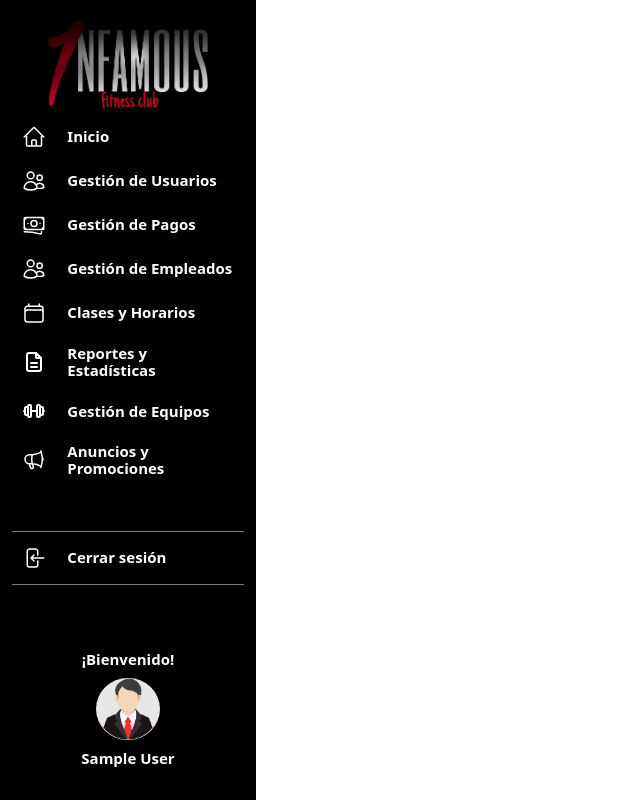
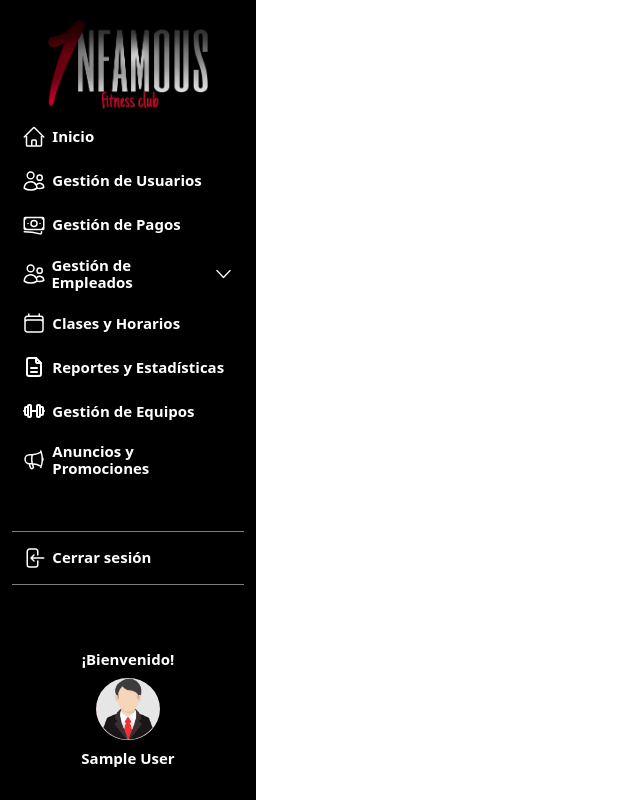
Before and after one commit to scriptoProgram/gimnasio, a PHP site: page /views/main.php in a window 1280 px wide. Shown: the whole page, without its empty margins (0-640 px from the left). Run offline with PHP 8.4, Linux system fonts and the light colour scheme; the visitor is signed in with stand-in values (Sample User, id 1).

Commit message:
navbar1.8.3

```diff
--- a/views/login.php
+++ b/views/login.php
@@ -1,6 +1,7 @@
 <?php
 session_start();
 // require_once '../src/config/url_config.php';
+require_once __DIR__ . '/../src/controllers/authController.php';
 require_once __DIR__ . '/../src/config/url_config.php';
 $error = "";
 
--- a/views/main.php
+++ b/views/main.php
@@ -13,7 +13,7 @@ require_once __DIR__ . '../../src/controllers/siteController.php';
 </head>
 <body>
     <?php SiteController::addNavbar(); ?>
-    <main class="absolute left-44 mt-[1rem] ml-[1rem] mb-[1rem]">
+    <main class="absolute left-44 pt-[1.5rem] pl-[1.5rem] pb-[1.5rem]">
 
     </main>
 </body>
--- a/views/partials/navbar.php
+++ b/views/partials/navbar.php
@@ -1,7 +1,8 @@
 <?php
 require_once __DIR__ . '/../../src/helpers/auth_session.php';
 
-function renderNavbar($role) { ?>
+function renderNavbar($role)
+{ ?>
 
     <link rel="stylesheet" href="../public/css/normalize.css">
     <link rel="stylesheet" href="../public/css/navbar.css">
@@ -10,53 +11,82 @@ function renderNavbar($role) { ?>
         <div class="flex justify-center" id="content-logo">
             <img class="p-[0.5rem] w-[11rem]" src="../public/images/logo-navbar.jpg" alt="infamous gym">
         </div>
-        <nav>
+        <nav data-id="menu">
             <div class="static flex flex-col">
                 <ul class="grid grid-cols-1 gap-1">
-                    <li>
-                        <a class='text-white font-semibold grid auto-cols-[minmax(0,1fr)_minmax(0,4fr)] grid-flow-col gap-1' href='main.php'>
-                            <svg xmlns='http://www.w3.org/2000/svg' fill='none' viewBox='0 0 24 24' stroke-width='1.5' stroke='currentColor' class='size-6'>
+                    <li class="link-parent">
+                        <a class='text-white font-semibold grid auto-cols-[minmax(0,1fr)_minmax(0,8fr)] grid-flow-col gap-2'
+                            href='main.php'>
+                            <svg xmlns='http://www.w3.org/2000/svg' fill='none' viewBox='0 0 24 24' stroke-width='1.5'
+                                stroke='currentColor' class='size-6'>
                                 <path stroke-linecap='round' stroke-linejoin='round'
                                     d='m2.25 12 8.954-8.955c.44-.439 1.152-.439 1.591 0L21.75 12M4.5 9.75v10.125c0 .621.504 1.125 1.125 1.125H9.75v-4.875c0-.621.504-1.125 1.125-1.125h2.25c.621 0 1.125.504 1.125 1.125V21h4.125c.621 0 1.125-.504 1.125-1.125V9.75M8.25 21h8.25' />
                             </svg>
                             Inicio
                         </a>
                     </li>
-                    <li>
-                        <a class='text-white font-semibold grid auto-cols-[minmax(0,1fr)_minmax(0,4fr)] grid-flow-col gap-1' href='main.php'>
-                            <svg xmlns="http://www.w3.org/2000/svg" fill="none" viewBox="0 0 24 24" stroke-width="1.5" stroke="currentColor" class="size-6">
-                                <path stroke-linecap="round" stroke-linejoin="round" d="M15 19.128a9.38 9.38 0 0 0 2.625.372 9.337 9.337 0 0 0 4.121-.952 4.125 4.125 0 0 0-7.533-2.493M15 19.128v-.003c0-1.113-.285-2.16-.786-3.07M15 19.128v.106A12.318 12.318 0 0 1 8.624 21c-2.331 0-4.512-.645-6.374-1.766l-.001-.109a6.375 6.375 0 0 1 11.964-3.07M12 6.375a3.375 3.375 0 1 1-6.75 0 3.375 3.375 0 0 1 6.75 0Zm8.25 2.25a2.625 2.625 0 1 1-5.25 0 2.625 2.625 0 0 1 5.25 0Z" />
+                    <li class="link-parent">
+                        <a class='text-white font-semibold grid auto-cols-[minmax(0,1fr)_minmax(0,8fr)] grid-flow-col gap-2'
+                            href='#'>
+                            <svg xmlns="http://www.w3.org/2000/svg" fill="none" viewBox="0 0 24 24" stroke-width="1.5"
+                                stroke="currentColor" class="size-6">
+                                <path stroke-linecap="round" stroke-linejoin="round"
+                                    d="M15 19.128a9.38 9.38 0 0 0 2.625.372 9.337 9.337 0 0 0 4.121-.952 4.125 4.125 0 0 0-7.533-2.493M15 19.128v-.003c0-1.113-.285-2.16-.786-3.07M15 19.128v.106A12.318 12.318 0 0 1 8.624 21c-2.331 0-4.512-.645-6.374-1.766l-.001-.109a6.375 6.375 0 0 1 11.964-3.07M12 6.375a3.375 3.375 0 1 1-6.75 0 3.375 3.375 0 0 1 6.75 0Zm8.25 2.25a2.625 2.625 0 1 1-5.25 0 2.625 2.625 0 0 1 5.25 0Z" />
                             </svg>
                             Gestión de Usuarios
                         </a>
                     </li>
-                    <li>
-                        <a class='text-white font-semibold grid auto-cols-[minmax(0,1fr)_minmax(0,4fr)] grid-flow-col gap-1' href='main.php'>
-                            <svg xmlns="http://www.w3.org/2000/svg" fill="none" viewBox="0 0 24 24" stroke-width="1.5" stroke="currentColor" class="size-6">
-                                <path stroke-linecap="round" stroke-linejoin="round" d="M2.25 18.75a60.07 60.07 0 0 1 15.797 2.101c.727.198 1.453-.342 1.453-1.096V18.75M3.75 4.5v.75A.75.75 0 0 1 3 6h-.75m0 0v-.375c0-.621.504-1.125 1.125-1.125H20.25M2.25 6v9m18-10.5v.75c0 .414.336.75.75.75h.75m-1.5-1.5h.375c.621 0 1.125.504 1.125 1.125v9.75c0 .621-.504 1.125-1.125 1.125h-.375m1.5-1.5H21a.75.75 0 0 0-.75.75v.75m0 0H3.75m0 0h-.375a1.125 1.125 0 0 1-1.125-1.125V15m1.5 1.5v-.75A.75.75 0 0 0 3 15h-.75M15 10.5a3 3 0 1 1-6 0 3 3 0 0 1 6 0Zm3 0h.008v.008H18V10.5Zm-12 0h.008v.008H6V10.5Z" />
+                    <li class="link-parent">
+                        <a class='text-white font-semibold grid auto-cols-[minmax(0,1fr)_minmax(0,8fr)] grid-flow-col gap-2'
+                            href='#'>
+                            <svg xmlns="http://www.w3.org/2000/svg" fill="none" viewBox="0 0 24 24" stroke-width="1.5"
+                                stroke="currentColor" class="size-6">
+                                <path stroke-linecap="round" stroke-linejoin="round"
+                                    d="M2.25 18.75a60.07 60.07 0 0 1 15.797 2.101c.727.198 1.453-.342 1.453-1.096V18.75M3.75 4.5v.75A.75.75 0 0 1 3 6h-.75m0 0v-.375c0-.621.504-1.125 1.125-1.125H20.25M2.25 6v9m18-10.5v.75c0 .414.336.75.75.75h.75m-1.5-1.5h.375c.621 0 1.125.504 1.125 1.125v9.75c0 .621-.504 1.125-1.125 1.125h-.375m1.5-1.5H21a.75.75 0 0 0-.75.75v.75m0 0H3.75m0 0h-.375a1.125 1.125 0 0 1-1.125-1.125V15m1.5 1.5v-.75A.75.75 0 0 0 3 15h-.75M15 10.5a3 3 0 1 1-6 0 3 3 0 0 1 6 0Zm3 0h.008v.008H18V10.5Zm-12 0h.008v.008H6V10.5Z" />
                             </svg>
                             Gestión de Pagos
                         </a>
                     </li>
-                    <li>
-                        <a class='text-white font-semibold grid auto-cols-[minmax(0,1fr)_minmax(0,4fr)] grid-flow-col gap-1' href='main.php'>
-                            <svg xmlns="http://www.w3.org/2000/svg" fill="none" viewBox="0 0 24 24" stroke-width="1.5" stroke="currentColor" class="size-6">
-                                <path stroke-linecap="round" stroke-linejoin="round" d="M15 19.128a9.38 9.38 0 0 0 2.625.372 9.337 9.337 0 0 0 4.121-.952 4.125 4.125 0 0 0-7.533-2.493M15 19.128v-.003c0-1.113-.285-2.16-.786-3.07M15 19.128v.106A12.318 12.318 0 0 1 8.624 21c-2.331 0-4.512-.645-6.374-1.766l-.001-.109a6.375 6.375 0 0 1 11.964-3.07M12 6.375a3.375 3.375 0 1 1-6.75 0 3.375 3.375 0 0 1 6.75 0Zm8.25 2.25a2.625 2.625 0 1 1-5.25 0 2.625 2.625 0 0 1 5.25 0Z" />
+                    <li class="link-parent grid grid-rows-[max-content_0fr] overflow-hidden transition-[grid-tamplates-rows] cursor-pointer data-[toggle]:grid-rows-[max-content_1fr]">
+                    <!-- <li class="link-parent"> -->
+                        <a class='text-white font-semibold grid auto-cols-[minmax(0,1fr)_minmax(0,7fr)_minmax(0,1fr)] grid-flow-col gap-2' href='#' data-dropdown>
+                            <svg xmlns="http://www.w3.org/2000/svg" fill="none" viewBox="0 0 24 24" stroke-width="1.5"
+                                stroke="currentColor" class="size-6">
+                                <path stroke-linecap="round" stroke-linejoin="round"
+                                    d="M15 19.128a9.38 9.38 0 0 0 2.625.372 9.337 9.337 0 0 0 4.121-.952 4.125 4.125 0 0 0-7.533-2.493M15 19.128v-.003c0-1.113-.285-2.16-.786-3.07M15 19.128v.106A12.318 12.318 0 0 1 8.624 21c-2.331 0-4.512-.645-6.374-1.766l-.001-.109a6.375 6.375 0 0 1 11.964-3.07M12 6.375a3.375 3.375 0 1 1-6.75 0 3.375 3.375 0 0 1 6.75 0Zm8.25 2.25a2.625 2.625 0 1 1-5.25 0 2.625 2.625 0 0 1 5.25 0Z" />
                             </svg>
                             Gestión de Empleados
+                            <img src="./../public/icons/arrow.svg" class="arrow-buttom ml-auto transition-transform font-semibold" data-row>
                         </a>
+                        <ul class="link-child overflow-hidden ml-8 text-white border-l border-gray-400">
+                        <!-- <ul class="link-child"> -->
+                            <li class="p-4 pl-1">
+                                <a href="#">Buscar Empleado</a>
+                            </li>
+                            <li class="p-4 pl-1">
+                                <a href="#">Registrar Empleado</a>
+                            </li>
+                            <li class="p-4 pl-1">
+                                <a href="#">Buscar Empleados</a>
+                            </li>
+                        </ul>
                     </li>
-                    <li>
-                        <a class='text-white font-semibold grid auto-cols-[minmax(0,1fr)_minmax(0,4fr)] grid-flow-col gap-1' href='main.php'>
-                            <svg xmlns="http://www.w3.org/2000/svg" fill="none" viewBox="0 0 24 24" stroke-width="1.5" stroke="currentColor" class="size-6">
-                                <path stroke-linecap="round" stroke-linejoin="round" d="M6.75 3v2.25M17.25 3v2.25M3 18.75V7.5a2.25 2.25 0 0 1 2.25-2.25h13.5A2.25 2.25 0 0 1 21 7.5v11.25m-18 0A2.25 2.25 0 0 0 5.25 21h13.5A2.25 2.25 0 0 0 21 18.75m-18 0v-7.5A2.25 2.25 0 0 1 5.25 9h13.5A2.25 2.25 0 0 1 21 11.25v7.5" />
+                    <li class="link-parent">
+                        <a class='text-white font-semibold grid auto-cols-[minmax(0,1fr)_minmax(0,8fr)] grid-flow-col gap-2'
+                            href='#'>
+                            <svg xmlns="http://www.w3.org/2000/svg" fill="none" viewBox="0 0 24 24" stroke-width="1.5"
+                                stroke="currentColor" class="size-6">
+                                <path stroke-linecap="round" stroke-linejoin="round"
+                                    d="M6.75 3v2.25M17.25 3v2.25M3 18.75V7.5a2.25 2.25 0 0 1 2.25-2.25h13.5A2.25 2.25 0 0 1 21 7.5v11.25m-18 0A2.25 2.25 0 0 0 5.25 21h13.5A2.25 2.25 0 0 0 21 18.75m-18 0v-7.5A2.25 2.25 0 0 1 5.25 9h13.5A2.25 2.25 0 0 1 21 11.25v7.5" />
                             </svg>
                             Clases y Horarios
                         </a>
                     </li>
-                    <li>
-                        <a class='text-white font-semibold grid auto-cols-[minmax(0,1fr)_minmax(0,4fr)] grid-flow-col gap-1' href='main.php'>
-                            <svg xmlns="http://www.w3.org/2000/svg" viewBox="0 0 24 24" fill="none" stroke="currentColor" stroke-linecap="round" stroke-linejoin="round" width="24" height="24" stroke-width="2">
+                    <li class="link-parent">
+                        <a class='text-white font-semibold grid auto-cols-[minmax(0,1fr)_minmax(0,8fr)] grid-flow-col gap-2'
+                            href='#'>
+                            <svg xmlns="http://www.w3.org/2000/svg" viewBox="0 0 24 24" fill="none" stroke="currentColor"
+                                stroke-linecap="round" stroke-linejoin="round" width="24" height="24" stroke-width="2">
                                 <path d="M14 3v4a1 1 0 0 0 1 1h4"></path>
                                 <path d="M17 21h-10a2 2 0 0 1 -2 -2v-14a2 2 0 0 1 2 -2h7l5 5v11a2 2 0 0 1 -2 2z"></path>
                                 <path d="M9 17h6"></path>
@@ -64,23 +94,29 @@ function renderNavbar($role) { ?>
                             </svg>Reportes y Estadísticas
                         </a>
                     </li>
-                    <li>
-                        <a class='text-white font-semibold grid auto-cols-[minmax(0,1fr)_minmax(0,4fr)] grid-flow-col gap-1' href='main.php'>
-                            <svg xmlns="http://www.w3.org/2000/svg" viewBox="0 0 24 24" fill="none" stroke="currentColor" stroke-linecap="round" stroke-linejoin="round" width="24" height="24" stroke-width="2">
+                    <li class="link-parent">
+                        <a class='text-white font-semibold grid auto-cols-[minmax(0,1fr)_minmax(0,8fr)] grid-flow-col gap-2'
+                            href='#'>
+                            <svg xmlns="http://www.w3.org/2000/svg" viewBox="0 0 24 24" fill="none" stroke="currentColor"
+                                stroke-linecap="round" stroke-linejoin="round" width="24" height="24" stroke-width="2">
                                 <path d="M2 12h1"></path>
                                 <path d="M6 8h-2a1 1 0 0 0 -1 1v6a1 1 0 0 0 1 1h2"></path>
-                                <path d="M6 7v10a1 1 0 0 0 1 1h1a1 1 0 0 0 1 -1v-10a1 1 0 0 0 -1 -1h-1a1 1 0 0 0 -1 1z"></path>
+                                <path d="M6 7v10a1 1 0 0 0 1 1h1a1 1 0 0 0 1 -1v-10a1 1 0 0 0 -1 -1h-1a1 1 0 0 0 -1 1z">
+                                </path>
                                 <path d="M9 12h6"></path>
-                                <path d="M15 7v10a1 1 0 0 0 1 1h1a1 1 0 0 0 1 -1v-10a1 1 0 0 0 -1 -1h-1a1 1 0 0 0 -1 1z"></path>
+                                <path d="M15 7v10a1 1 0 0 0 1 1h1a1 1 0 0 0 1 -1v-10a1 1 0 0 0 -1 -1h-1a1 1 0 0 0 -1 1z">
+                                </path>
                                 <path d="M18 8h2a1 1 0 0 1 1 1v6a1 1 0 0 1 -1 1h-2"></path>
                                 <path d="M22 12h-1"></path>
                             </svg>Gestión de Equipos
                         </a>
                     </li>
-                    <li>
-                        <a class='text-white font-semibold grid auto-cols-[minmax(0,1fr)_minmax(0,4fr)] grid-flow-col gap-1' href='main.php'>
-                            <svg xmlns="http://www.w3.org/2000/svg" fill="none" viewBox="0 0 24 24" stroke-width="1.5" stroke="currentColor" class="size-6">
-                                <path stroke-linecap="round" stroke-linejoin="round" d="M10.34 15.84c-.688-.06-1.386-.09-2.09-.09H7.5a4.5 4.5 0 1 1 0-9h.75c.704 0 1.402-.03 2.09-.09m0 9.18c.253.962.584 1.892.985 2.783.247.55.06 1.21-.463 1.511l-.657.38c-.551.318-1.26.117-1.527-.461a20.845 20.845 0 0 1-1.44-4.282m3.102.069a18.03 18.03 0 0 1-.59-4.59c0-1.586.205-3.124.59-4.59m0 9.18a23.848 23.848 0 0 1 8.835 2.535M10.34 6.66a23.847 23.847 0 0 0 8.835-2.535m0 0A23.74 23.74 0 0 0 18.795 3m.38 1.125a23.91 23.91 0 0 1 1.014 5.395m-1.014 8.855c-.118.38-.245.754-.38 1.125m.38-1.125a23.91 23.91 0 0 0 1.014-5.395m0-3.46c.495.413.811 1.035.811 1.73 0 .695-.316 1.317-.811 1.73m0-3.46a24.347 24.347 0 0 1 0 3.46" />
+                    <li class="link-parent">
+                        <a class='text-white font-semibold grid auto-cols-[minmax(0,1fr)_minmax(0,8fr)] grid-flow-col gap-2' href='#'>
+                            <svg xmlns="http://www.w3.org/2000/svg" fill="none" viewBox="0 0 24 24" stroke-width="1.5"
+                                stroke="currentColor" class="size-6">
+                                <path stroke-linecap="round" stroke-linejoin="round"
+                                    d="M10.34 15.84c-.688-.06-1.386-.09-2.09-.09H7.5a4.5 4.5 0 1 1 0-9h.75c.704 0 1.402-.03 2.09-.09m0 9.18c.253.962.584 1.892.985 2.783.247.55.06 1.21-.463 1.511l-.657.38c-.551.318-1.26.117-1.527-.461a20.845 20.845 0 0 1-1.44-4.282m3.102.069a18.03 18.03 0 0 1-.59-4.59c0-1.586.205-3.124.59-4.59m0 9.18a23.848 23.848 0 0 1 8.835 2.535M10.34 6.66a23.847 23.847 0 0 0 8.835-2.535m0 0A23.74 23.74 0 0 0 18.795 3m.38 1.125a23.91 23.91 0 0 1 1.014 5.395m-1.014 8.855c-.118.38-.245.754-.38 1.125m.38-1.125a23.91 23.91 0 0 0 1.014-5.395m0-3.46c.495.413.811 1.035.811 1.73 0 .695-.316 1.317-.811 1.73m0-3.46a24.347 24.347 0 0 1 0 3.46" />
                             </svg>
                             Anuncios y Promociones
                         </a>
@@ -91,11 +127,11 @@ function renderNavbar($role) { ?>
         <hr>
         <nav>
             <ul>
-                <li>
-                    <a class='text-white font-semibold grid auto-cols-[minmax(0,1fr)_minmax(0,4fr)] grid-flow-col gap-1'
-                        href='/gimnasio/src/public/logout.php'>
+                <li class="link-parent">
+                    <a class='text-white font-semibold grid auto-cols-[minmax(0,1fr)_minmax(0,8fr)] grid-flow-col gap-2' href='/gimnasio/src/public/logout.php'>
                         <svg xmlns='http://www.w3.org/2000/svg' fill='none' viewBox='0 0 24 24' stroke-width='1.5' stroke='currentColor' class='size-6'>
-                            <path stroke-linecap='round' stroke-linejoin='round' d='M15.75 9V5.25A2.25 2.25 0 0 0 13.5 3h-6a2.25 2.25 0 0 0-2.25 2.25v13.5A2.25 2.25 0 0 0 7.5 21h6a2.25 2.25 0 0 0 2.25-2.25V15M12 9l-3 3m0 0 3 3m-3-3h12.75' />
+                            <path stroke-linecap='round' stroke-linejoin='round'
+                                d='M15.75 9V5.25A2.25 2.25 0 0 0 13.5 3h-6a2.25 2.25 0 0 0-2.25 2.25v13.5A2.25 2.25 0 0 0 7.5 21h6a2.25 2.25 0 0 0 2.25-2.25V15M12 9l-3 3m0 0 3 3m-3-3h12.75' />
                         </svg>Cerrar sesión
                     </a>
                 </li>
@@ -105,7 +141,9 @@ function renderNavbar($role) { ?>
         <div class="grid justify-items-center" id="content-user">
             <h2 class="text-white font-semibold m-[0.3rem]">¡Bienvenido!</h2>
             <img class="w-[4rem] rounded-[50%] m-[0.3rem]" src="../public/images/profile-man.png" alt="#">
-            <p class="capitalize text-white text-center font-semibold m-[0.3rem]"><?php echo strtolower($_SESSION['name']); ?></p>
+            <p class="capitalize text-white text-center font-semibold m-[0.3rem]">
+                <?php echo strtolower($_SESSION['name']); ?></p>
         </div>
     </div>
+    <script src="../src/js/navbar.js"></script>
 <?php } ?>
```
Also changed, not shown: public/css/navbar.css (+7 -0 lines), src/js/navbar.js (added, +22 -0 lines), public/icons/arrow.svg (added), public/icons/group-users.svg (added), src/js/readme.txt (renamed from public/js/readme.txt).
